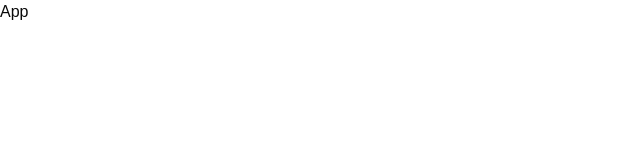
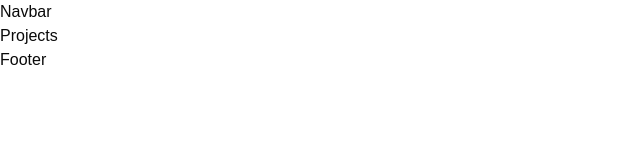
Before and after one commit to imkalashsharma/kalashsharmadotcom, a React (Vite) app: page /projects in a window 1280 px wide. Shown: the top 160 px of the page, without its empty margins (0-640 px from the left). Built offline with nearby package versions, Linux system fonts and the light colour scheme.

Commit message:
add: layout and required pages

```diff
--- a/src/App.tsx
+++ b/src/App.tsx
@@ -1,5 +1,7 @@
+import Layout from "./components/Layout";
+
 function App() {
-  return <div className="App">App</div>;
+  return <Layout />;
 }
 
 export default App;
--- /dev/null
+++ b/src/components/Footer.tsx
@@ -0,0 +1,5 @@
+const Footer = () => {
+  return <div className="footer">Footer</div>;
+};
+
+export default Footer;
--- /dev/null
+++ b/src/components/Layout.tsx
@@ -0,0 +1,29 @@
+import Navbar from "@/components/Navbar";
+import Footer from "@/components/Footer";
+import { BrowserRouter, Routes, Route } from "react-router";
+import Home from "@/pages/Home";
+import EngineeringLabs from "@/pages/EngineeringLabs";
+import Projects from "@/pages/Projects";
+
+const Layout = () => {
+  return (
+    <div className="layout">
+      <BrowserRouter>
+        <div className="layout__navbar">
+          <Navbar />
+        </div>
+        <Routes>
+          <Route path="/" element={<Home />} />
+          <Route path="/engineering-labs" element={<EngineeringLabs />} />
+          <Route path="/projects" element={<Projects />} />
+        </Routes>
+
+        <div className="layout__footer">
+          <Footer />
+        </div>
+      </BrowserRouter>
+    </div>
+  );
+};
+
+export default Layout;
--- /dev/null
+++ b/src/components/Navbar.tsx
@@ -0,0 +1,5 @@
+const Navbar = () => {
+  return <div className="navbar">Navbar</div>;
+};
+
+export default Navbar;
--- /dev/null
+++ b/src/pages/EngineeringLabs.tsx
@@ -0,0 +1,5 @@
+const EngineeringLabs = () => {
+  return <div className="engineeringLabs">Engineering Labs</div>;
+};
+
+export default EngineeringLabs;
--- /dev/null
+++ b/src/pages/Home.tsx
@@ -0,0 +1,5 @@
+const Home = () => {
+  return <div className="home">Home</div>;
+};
+
+export default Home;
--- /dev/null
+++ b/src/pages/Projects.tsx
@@ -0,0 +1,5 @@
+const Projects = () => {
+  return <div className="projects">Projects</div>;
+};
+
+export default Projects;
```
